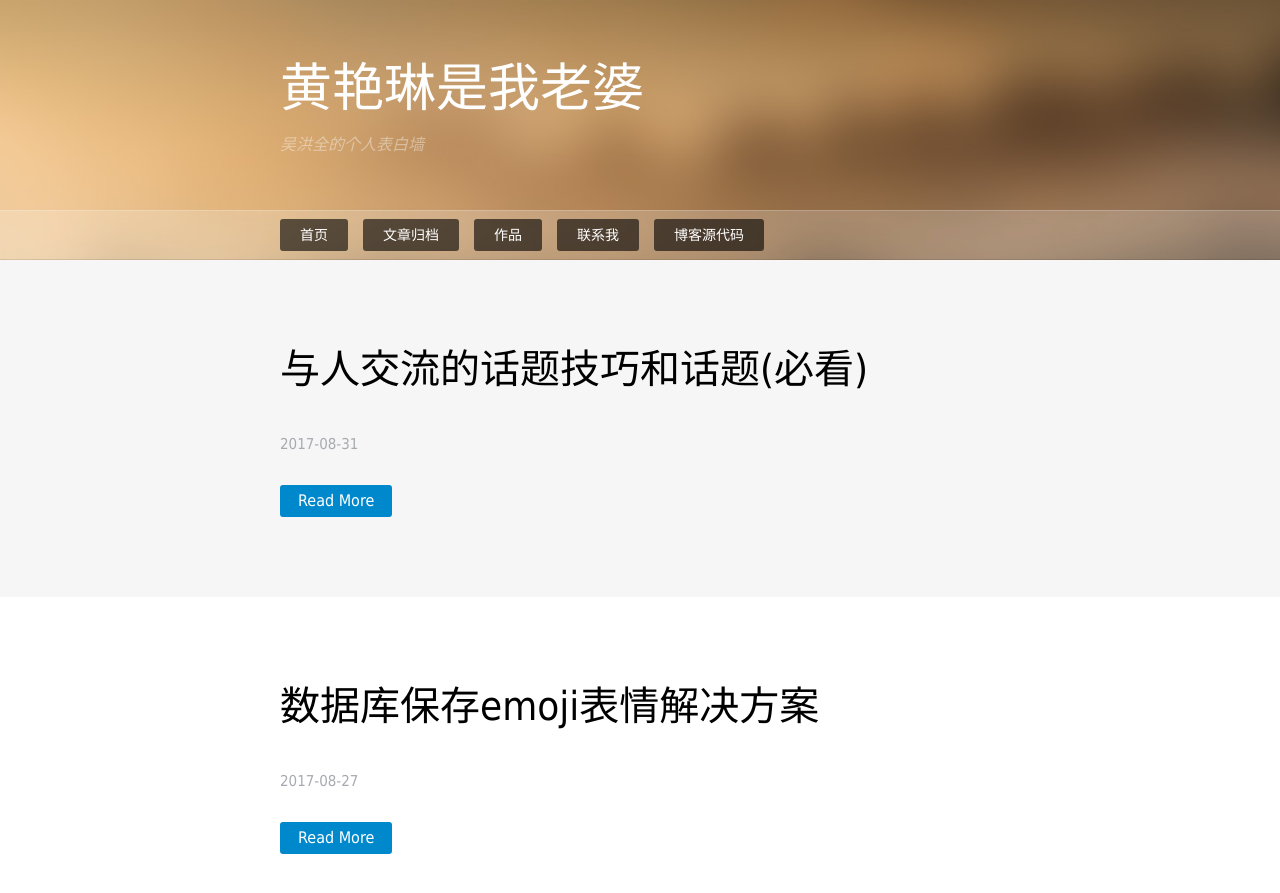
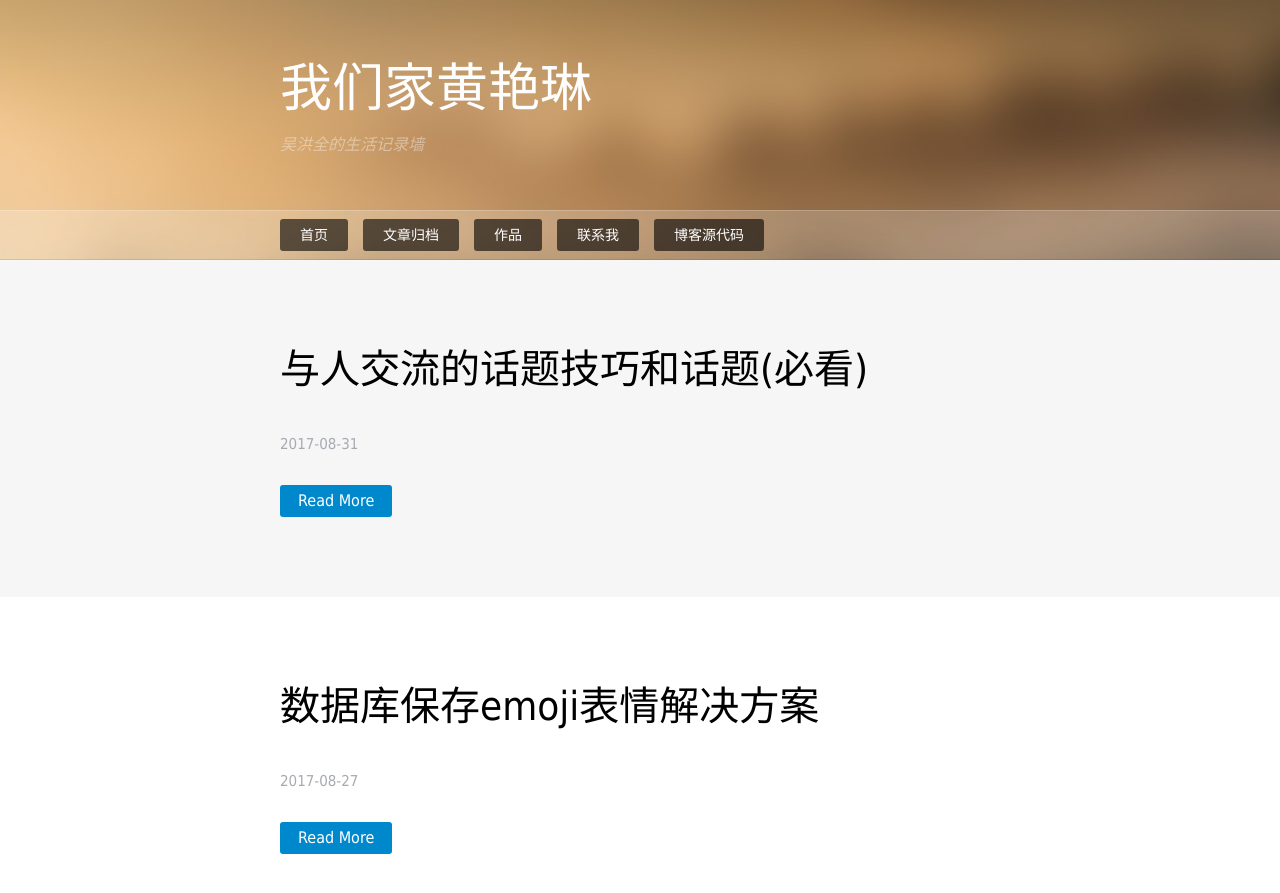
Before and after one commit to GeowindWu/GeowindWu.github.io, a Jekyll site: the page built from index.html, in a window 1280 px wide and 900 px high. Shown: the top 893 px of the window. Built offline with Jekyll 4.4.1, drawn with Linux system fonts in a browser that asks for light colours; nearby versions of some CDN libraries; some web fonts are replaced; the list of posts is cut into pages by our own code.

Commit message:
change config

```diff
--- a/_config.yml
+++ b/_config.yml
@@ -44,8 +44,8 @@ timezone:      null
 
 
 #站点基础配置
-title: 黄艳琳是我老婆
-subTitle: 吴洪全的个人表白墙
+title: 我们家黄艳琳
+subTitle: 吴洪全的生活记录墙
 description: 它是基于 Jekyll 搭建起来的。记录所学知识,完美
 url: https://geowindwu.github.io
 feed: /atom.xml
```
